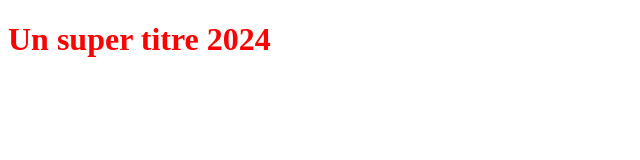
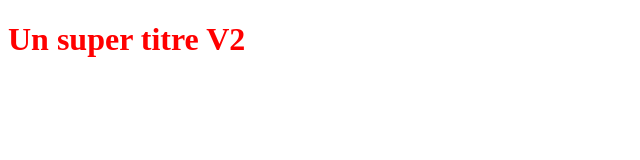
Before and after one commit to itszineb/OpenClassroomsProject, a plain HTML site: page index.html in a window 1280 px wide. Shown: the full height of the page, 0-640 px from the left. Drawn offline with Linux system fonts and the light colour scheme.

Commit message:
modification de titre H1 pour la 2 eme foi

```diff
--- a/index.html
+++ b/index.html
@@ -5,6 +5,6 @@
    <link rel="stylesheet" type="text/css" href="styles.css">
 </head>
 <body>
-   <h1>Un super titre 2024</h1>
+   <h1>Un super titre V2</h1>
 </body>
 </html>
```
